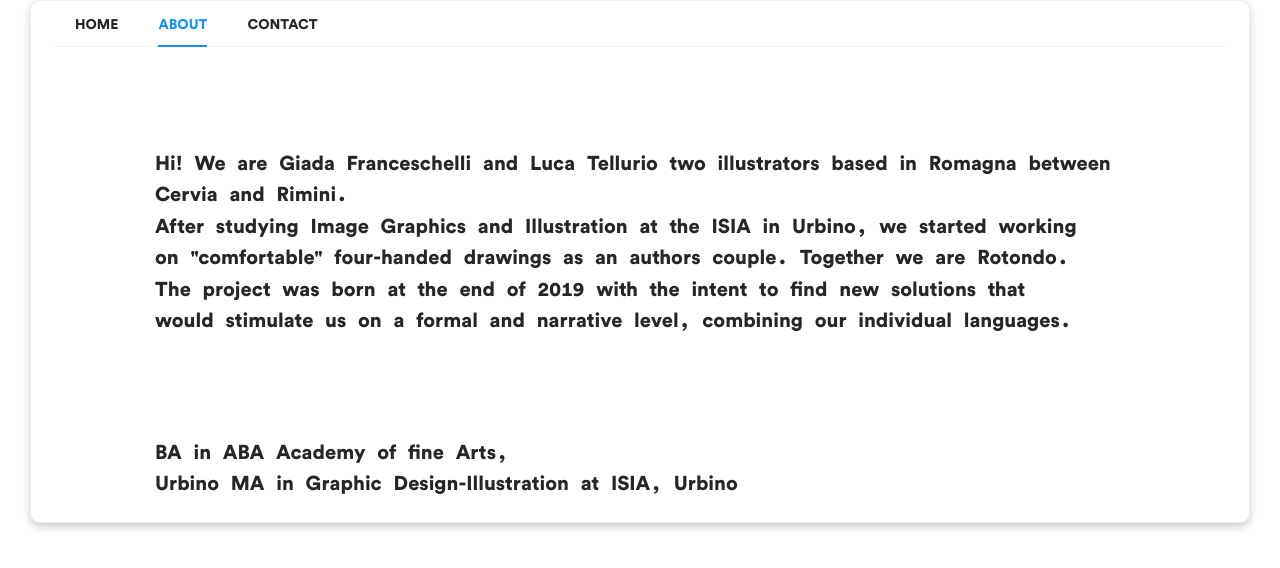
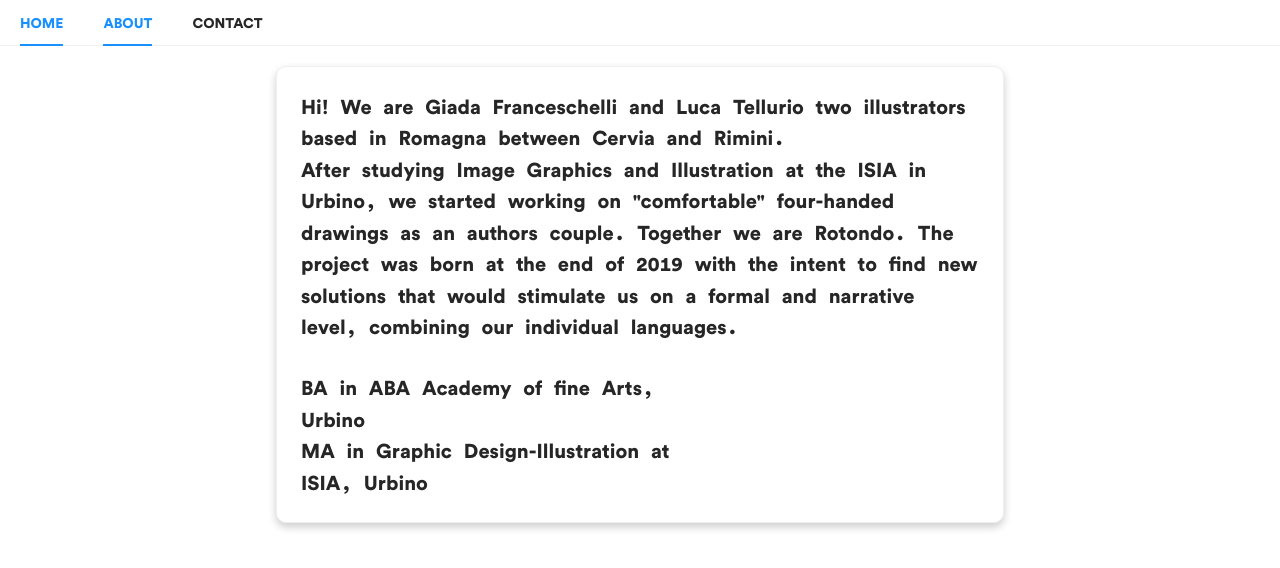
Before and after one commit to rotondoillustrazioni/rotondoillustrazioni.github.io, a React (Create React App) app: page / in a window 1280 px wide. Both pictures are taken after a click on the item "ABOUT". Shown: the top 568 px of the page. Built offline with nearby package versions, Linux system fonts and the light colour scheme.

Commit message:
first 2 projects

```diff
--- a/src/components/projects/index.js
+++ b/src/components/projects/index.js
@@ -1,27 +1,44 @@
-import { Col, Row } from "antd";
+import { Col, Image, Row } from "antd";
 import React from "react";
 import { useTranslation } from "react-i18next";
 // @ts-ignore
 import logo from "../../images/LOGO.jpg";
-// @ts-ignore
+import project1_cover from "../../images/progetto1/occhio.jpg";
+import project2_cover from "../../images/progetto2/lucca.jpg";
 import style from "./style.module.scss";
 
 function Projects() {
   const { t } = useTranslation();
 
   return (
-    <div>
+    <div style={{ padding: "20px" }}>
       <Row>
         <Col md={6} sm={24}>
-          <img
-            src={logo}
-            alt="logo"
-            style={{ height: "300px", width: "300px" }}
-          />
-          <div className={style.miniBio}>{t("miniBio")}</div>
-          <a href="mailto:progetti.rotondo@gmail.com">
-            progetti.rotondo@gmail.com
-          </a>
+          <Image src={logo} alt="logo" />
+          <div className={style.miniBioContainer}>
+            <div className={style.miniBio}>{t("miniBio")}</div>
+            <a href="mailto:progetti.rotondo@gmail.com">
+              progetti.rotondo@gmail.com
+            </a>
+          </div>
+        </Col>
+        <Col md={6} sm={24}>
+          <div className={style.image}>
+            <Image
+              style={{ border: "2px solid black" }}
+              alt={"Occhio, ranocchio, scarabocchio! (Eye, frog, doodle!)"}
+              src={project1_cover}
+            />
+          </div>
+        </Col>
+        <Col md={6} sm={24}>
+          <div className={style.image}>
+            <Image
+              style={{ border: "2px solid black" }}
+              alt={'Lucca Junior 2020 "Livio Sossi"'}
+              src={project2_cover}
+            />
+          </div>
         </Col>
       </Row>
     </div>
--- a/src/components/projects/style.module.scss
+++ b/src/components/projects/style.module.scss
@@ -7,3 +7,10 @@
   font-family: Circular-Medium;
   width: 220px;
 }
+.miniBioContainer {
+  width: 60%;
+}
+
+.image {
+  padding: 10px;
+}
--- a/src/locales/it.json
+++ b/src/locales/it.json
@@ -5,6 +5,6 @@
   "contact": "CONTACT",
   "aboutMe1": "Hi! We are Giada Franceschelli and Luca Tellurio two illustrators based in Romagna between Cervia and Rimini. ",
   "aboutMe2": "After studying Image Graphics and Illustration at the ISIA in Urbino, we started working on \"comfortable\" four-handed drawings as an authors couple. Together we are Rotondo. The project was born at the end of 2019 with the intent to find new solutions that would stimulate us on a formal and narrative level, combining our individual languages.",
-  "uniBA": "BA in ABA Academy of fine Arts,",
-  "uniMA": "Urbino MA in Graphic Design-Illustration at ISIA, Urbino"
+  "uniBA": "BA in ABA Academy of fine Arts, Urbino",
+  "uniMA": "MA in Graphic Design-Illustration at ISIA, Urbino"
 }
--- a/src/pages/homepage/index.js
+++ b/src/pages/homepage/index.js
@@ -22,27 +22,55 @@ function Homepage() {
         return <Projects />;
       case "about":
         return (
-          <div>
-            <div className={style.aboutMe1}>{t("aboutMe1")}</div>
-            <div className={style.aboutMe2}>{t("aboutMe2")}</div>
-            <div className={style.uni}>{t("uniBA")}</div>
-            <div className={style.uni}>{t("uniMA")}</div>
+          <div className={style.about}>
+            <Card className={style.card}>
+              <div className={style.aboutTxt}>{t("aboutMe1")}</div>
+              <div className={style.aboutTxt}>{t("aboutMe2")}</div>
+              <div className={style.uni}>
+                <div>{t("uniBA")}</div>
+                <div>{t("uniMA")}</div>
+              </div>
+            </Card>
           </div>
         );
       case "contact":
         return (
+          <div className={style.contact}>
+            <Card className={style.card}>
               <div>
-            <div>
+                <div>Mail:</div>
+                <ul>
+                  <li>
                     <a href="mailto:progetti.rotondo@gmail.com">
-                Mail: progetti.rotondo@gmail.com
+                      {" "}
+                      progetti.rotondo@gmail.com
                     </a>
+                  </li>
+                </ul>
               </div>
               <div>
-              <a href="">Instagram: rotondo___</a>
+                <div>Instagram:</div>
+                <ul>
+                  <li>
+                    <a href="https://www.instagram.com/rotondo___/">
+                      {" "}
+                      rotondo___
+                    </a>
+                  </li>
+                </ul>
               </div>
               <div>
-              <a href="">Behance: www.behance.net/rotondostudio/inf</a>
+                <div>Behance:</div>
+                <ul>
+                  <li>
+                    <a href="https://www.behance.net/rotondostudio/info">
+                      {" "}
+                      rotondostudio
+                    </a>
+                  </li>
+                </ul>
               </div>
+            </Card>
           </div>
         );
       default:
@@ -51,8 +79,7 @@ function Homepage() {
   };
 
   return (
-    <div className={style.pageContainer}>
-      <Card className={style.card}>
+    <div>
       <Row>
         <Col span={24}>
           <Menu
@@ -74,7 +101,6 @@ function Homepage() {
         </Col>
       </Row>
       {showContent()}
-      </Card>
     </div>
   );
 }
--- a/src/pages/homepage/style.module.scss
+++ b/src/pages/homepage/style.module.scss
@@ -1,17 +1,11 @@
 :global(.ant-card-body) {
-  padding: 0px 24px 24px 24px;
+  padding: 24px 24px 24px 24px;
 }
 
 .card {
   box-shadow: 0 4px 8px 0 rgba(0, 0, 0, 0.2);
   transition: 0.3s;
   border-radius: 10px;
-  height: 100%;
-}
-
-.pageContainer {
-  padding-left: 30px;
-  padding-right: 30px;
 }
 
 @font-face {
@@ -28,26 +22,52 @@
   src: url("../../styles/fonts/Circular-Medium.otf") format("opentype");
 }
 
-.aboutMe1 {
+.contact {
+  margin: auto;
+  width: 50%;
+  padding: 20px;
+
+  @media (max-width: 768px) {
+    width: 100%;
+    padding: 10px;
+    font-size: 17px;
+    text-align: left;
+  }
+}
+
+.about {
+  margin: auto;
+  width: 60%;
+  padding: 20px;
+
+  @media (max-width: 768px) {
+    width: 100%;
+    font-size: 14px;
+  }
+}
+
+.aboutTxt {
   font-family: Circular-Black;
-  text-align: left;
   font-size: 20px;
-  padding-left: 100px;
-  padding-top: 100px;
-  padding-right: 100px;
-}
-.aboutMe2 {
-  font-family: Circular-Black;
-  text-align: left;
-  font-size: 20px;
-  padding-left: 100px;
-  padding-right: 130px;
-  padding-bottom: 100px;
+  @media (max-width: 768px) {
+    font-size: 14px;
+  }
 }
 
 .uni {
+  width: 60%;
   font-family: Circular-Black;
-  text-align: left;
   font-size: 20px;
-  padding-left: 100px;
+  padding-top: 30px;
+
+  @media (max-width: 768px) {
+    font-size: 14px;
+  }
 }
+
+.card {
+  box-shadow: 0 4px 8px 0 rgba(0, 0, 0, 0.2);
+  transition: 0.3s;
+  border-radius: 10px;
+  font-size: 20px;
+}
```
Also changed, not shown: src/images/progetto1/occhio.jpg (renamed from src/images/progetto1/Occhio, ranocchio, scarabocchio (immagine di copertina).jpg), src/images/progetto2/lucca.jpg (renamed from src/images/progetto2/Lucca Junior 2020.jpg). Lines whose indentation alone changed are shown as unchanged.
